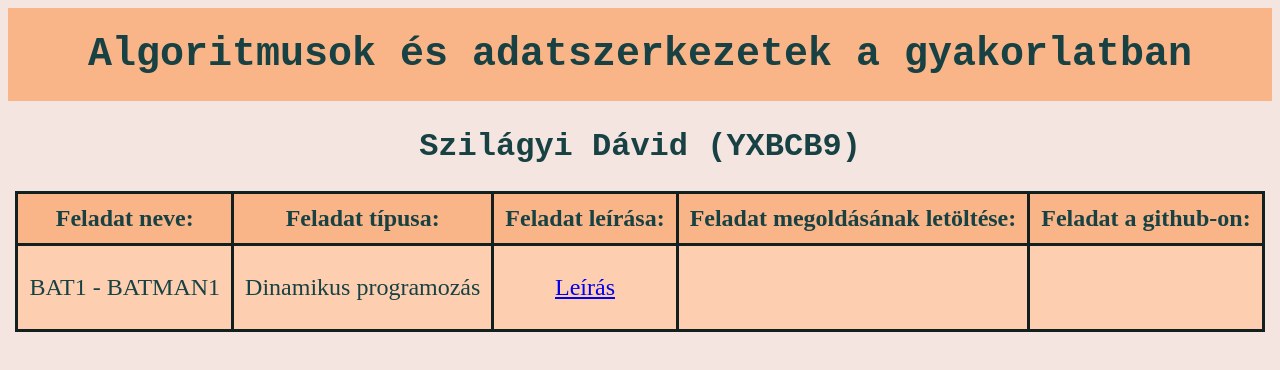
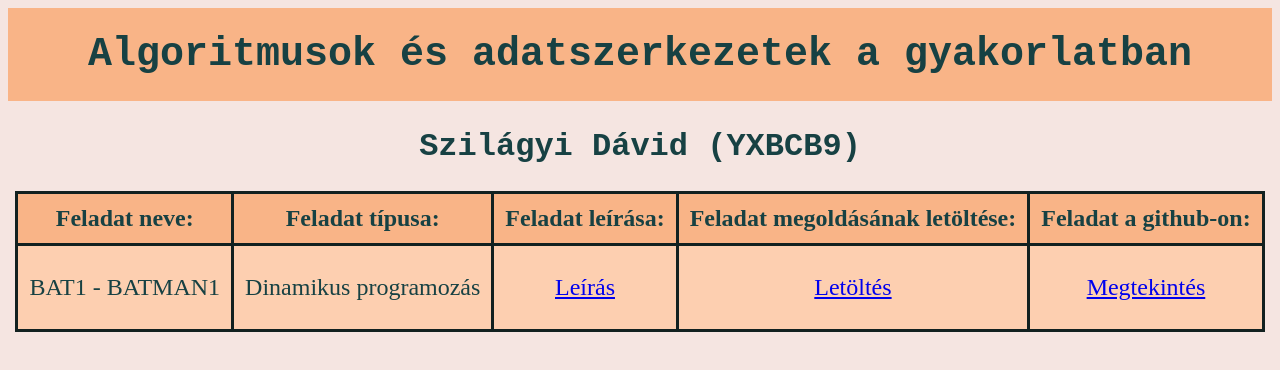
Before and after one commit to szildavi/algoritmusokesadatszerkezetek, a plain HTML site: page index.html in a window 1280 px wide. Drawn offline with Linux system fonts and the light colour scheme.

Commit message:
Batman1 feladat feltöltése

```diff
--- a/index.html
+++ b/index.html
@@ -40,10 +40,10 @@
                     <a href="https://www.spoj.com/problems/BAT1/"><div class="center">Leírás</div></a>
                 </td>
                 <td>
-
+                    <div class="center"><a href="https://raw.githubusercontent.com/szildavi/algoritmusokesadatszerkezetek/refs/heads/main/dinamikusprogramozas/batman.py" download="batman.py">Letöltés</a></div>
                 </td>
                 <td>
-
+                    <a href="https://github.com/szildavi/algoritmusokesadatszerkezetek/blob/main/dinamikusprogramozas/batman.py"><div class="center">Megtekintés</div></a>
                 </td>
             </tr>
         </tbody>
@@ -51,4 +51,5 @@
 </body>
 
 
+
 </html>
```
